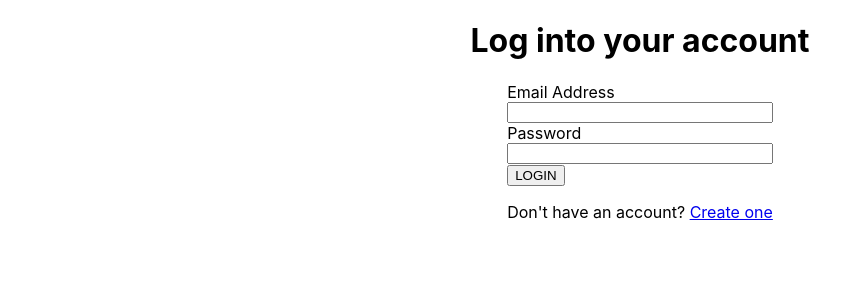
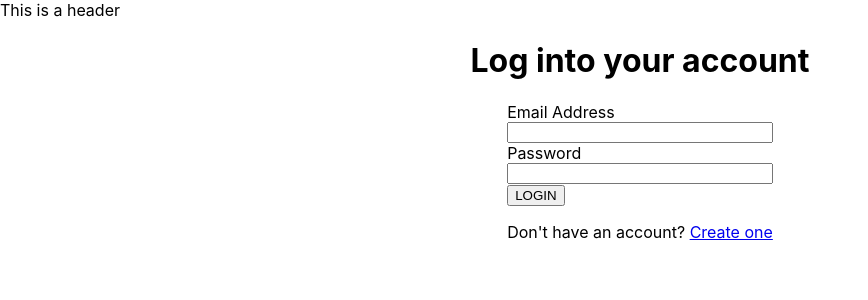
Before and after one commit to innocdavid/forum-gui, a React (Create React App) app: page / in a window 1280 px wide. Shown: the top 300 px of the page, without its empty margins (0-868 px from the left). Built offline with nearby package versions, Linux system fonts and the light colour scheme.

Commit message:
Update: Add header and main section to the app component

```diff
--- a/src/App.js
+++ b/src/App.js
@@ -6,6 +6,7 @@ import Home from './components/home';
 import Replies from './components/replies';
 
 import './App.css';
+import Header from './components/header';
 
 
 
@@ -13,12 +14,17 @@ function App() {
   return (
     <div>
       <BrowserRouter>
+        <header>
+          < Header/>
+        </header>
+        <main>
           <Routes>
             <Route path="/" element={ <Login /> } />
             <Route path="/register" element={ <Register /> } />
             <Route path="/dashboard" element={ <Home /> } />
             <Route path="/:id/replies" element={ <Replies /> } />
           </Routes>
+        </main>
       </BrowserRouter>
     </div>
   );
```
Lines whose indentation alone changed are shown as unchanged.
